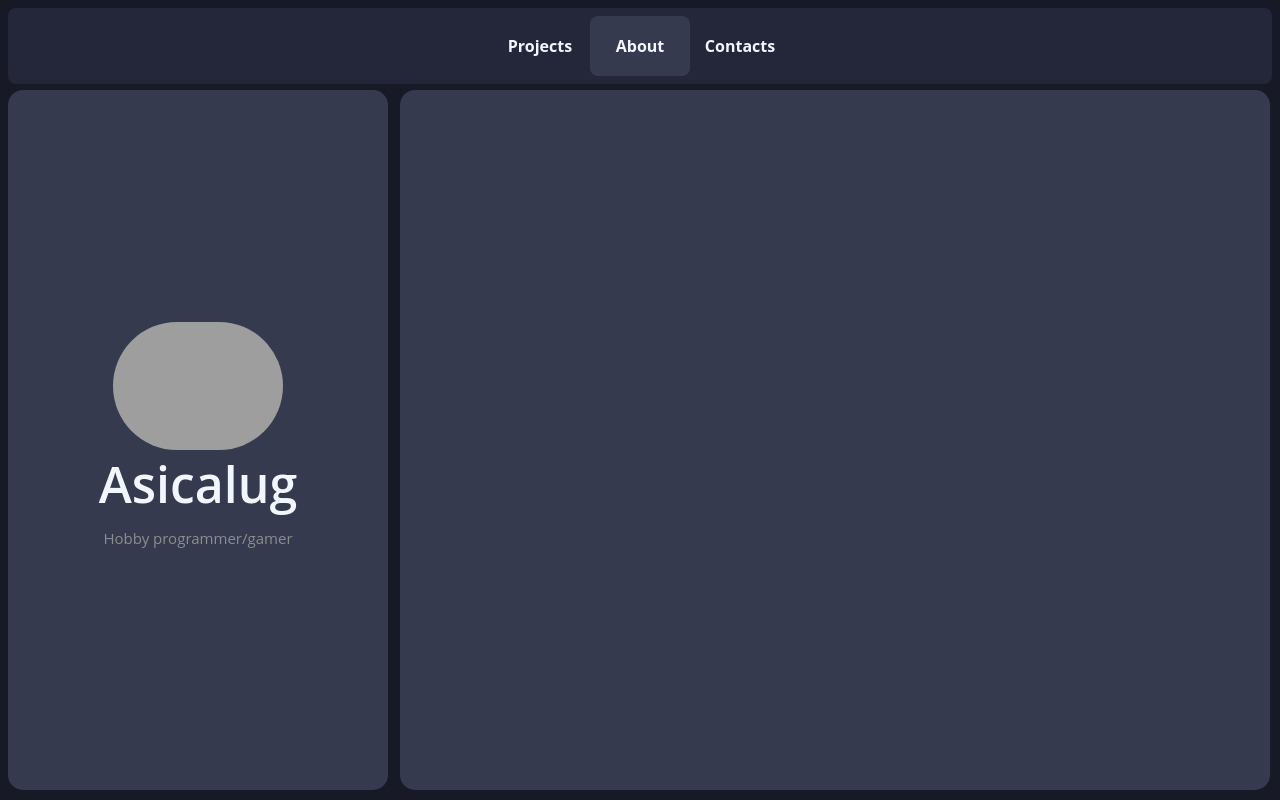
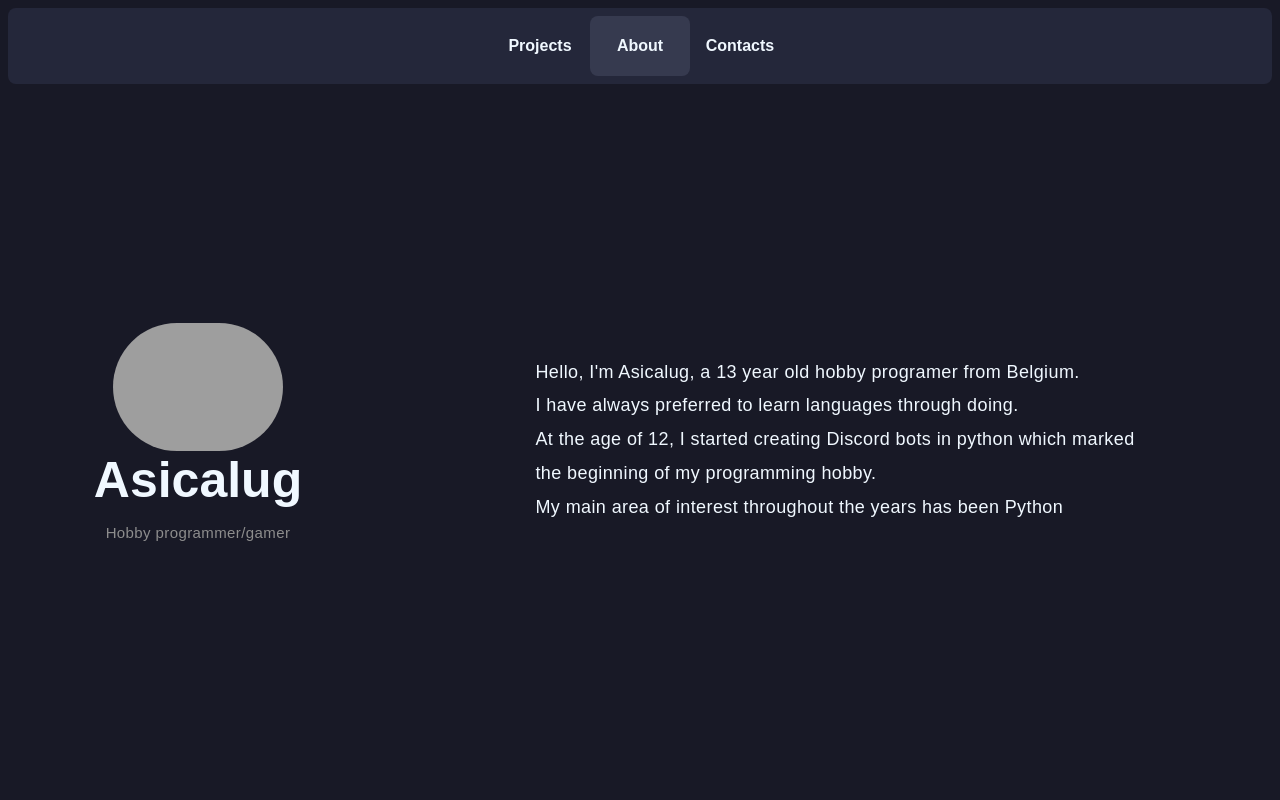
Before and after one commit to Asicalug/AboutMe, a plain HTML site: page index.html in a window 1280 px wide. Drawn offline with nearby package versions, Linux system fonts and the light colour scheme.

Commit message:
Working on a new interface because let's be honest the current one is ass

```diff
--- a/index.html
+++ b/index.html
@@ -45,7 +45,13 @@
     </div>
 
     <div class="about-container">
-
+        <div class="about-bio">
+            Hello, I'm Asicalug, a 13 year old hobby programer from Belgium.
+            <br>I have always preferred to learn languages through doing.
+            <br>At the age of 12, I started creating Discord bots in python which marked
+            <br>the beginning of my programming hobby.
+            <br>My main area of interest throughout the years has been Python
+        </div>
     </div>
 
     </div>
--- a/main.css
+++ b/main.css
@@ -1,6 +1,6 @@
 body {
     background-color: #181926;
-    font-family: 'Open Sans';
+    font-family: DM Sans,sans-serif;
     font-weight: bold;
 }
 .navbar-container {
@@ -72,7 +72,6 @@ body {
     width: 25%;
     top: 90px;
     bottom: 10px;
-    background-color: #363a4f;
     transition: all 0.3s;
 }
 .info-container-mobile {
@@ -83,7 +82,6 @@ body {
     border-radius: 15px;
     padding-top: 10px;
     padding-bottom: 10px;
-    background-color: #363a4f;
     margin-top: 10px;
     transition: all 0.3s;
 }
@@ -106,18 +104,31 @@ body {
     color: rgb(141, 141, 141);
     padding: 10px;
     font-size: 15px;
-    font-weight: normal;
+    font-weight: 400;
+    letter-spacing: .025rem;
+    line-height: 1.875;
 }
 .about-container {
     display: flex;
+    flex-direction: column;
     left: calc(25% + 60px + 20px);
     position: fixed;
-    background-color: #363a4f;
     width: calc(100% - 25% - 60px - 20px - 10px);
     border-radius: 15px;
     top: 90px;
     bottom: 10px;
     transition: all 0.3s;
+    color: aliceblue;
+    align-items: center;
+    justify-content: center;
+}
+.about-bio {
+    display: flex;
+    color: aliceblue;
+    font-size: 1.125em;
+    font-weight: 400;
+    letter-spacing: .025rem;
+    line-height: 1.875;
 }
 .more-container {
     display: none;
```
Also changed, not shown: test.css (deleted, +0 -15 lines), test.html (deleted, +0 -28 lines).
